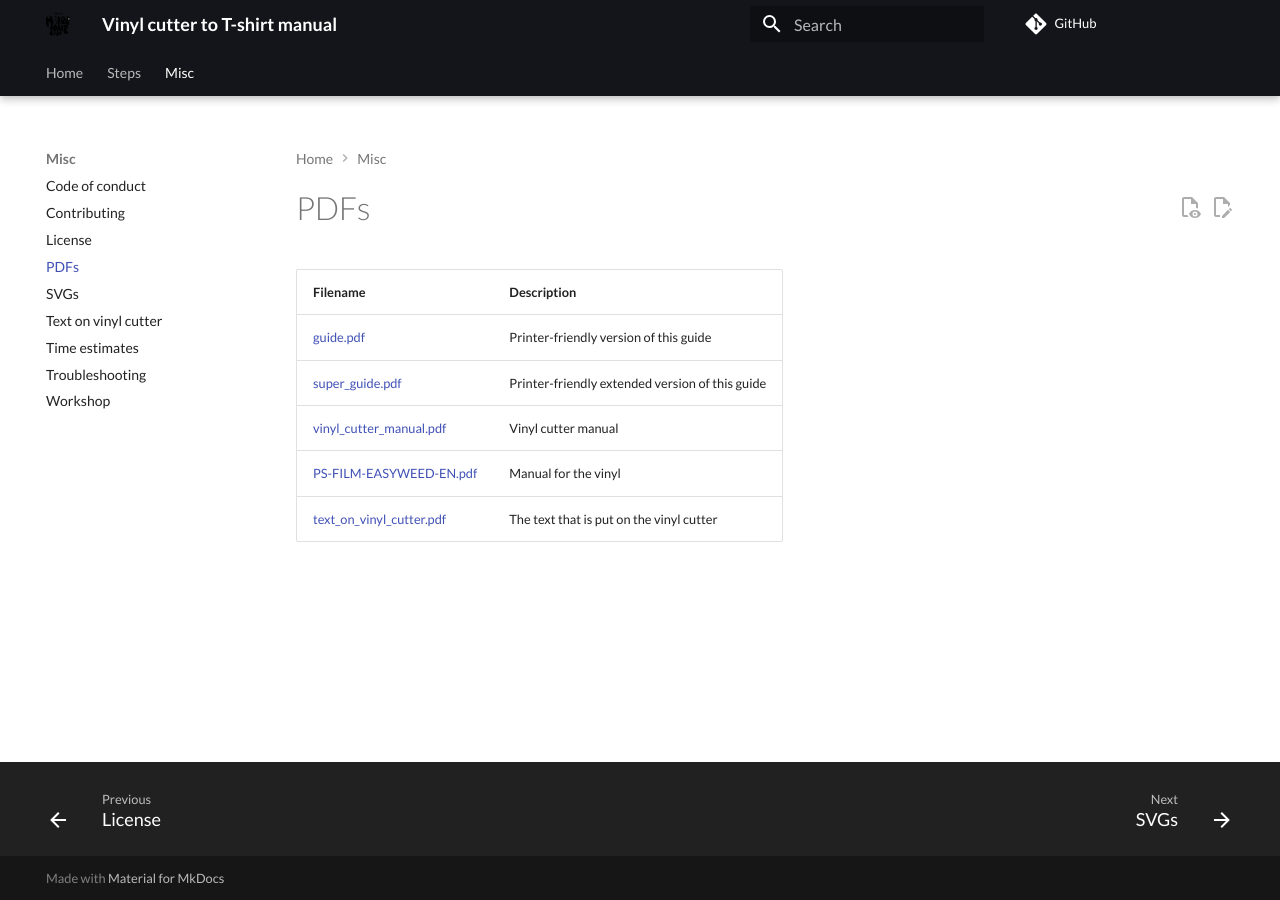
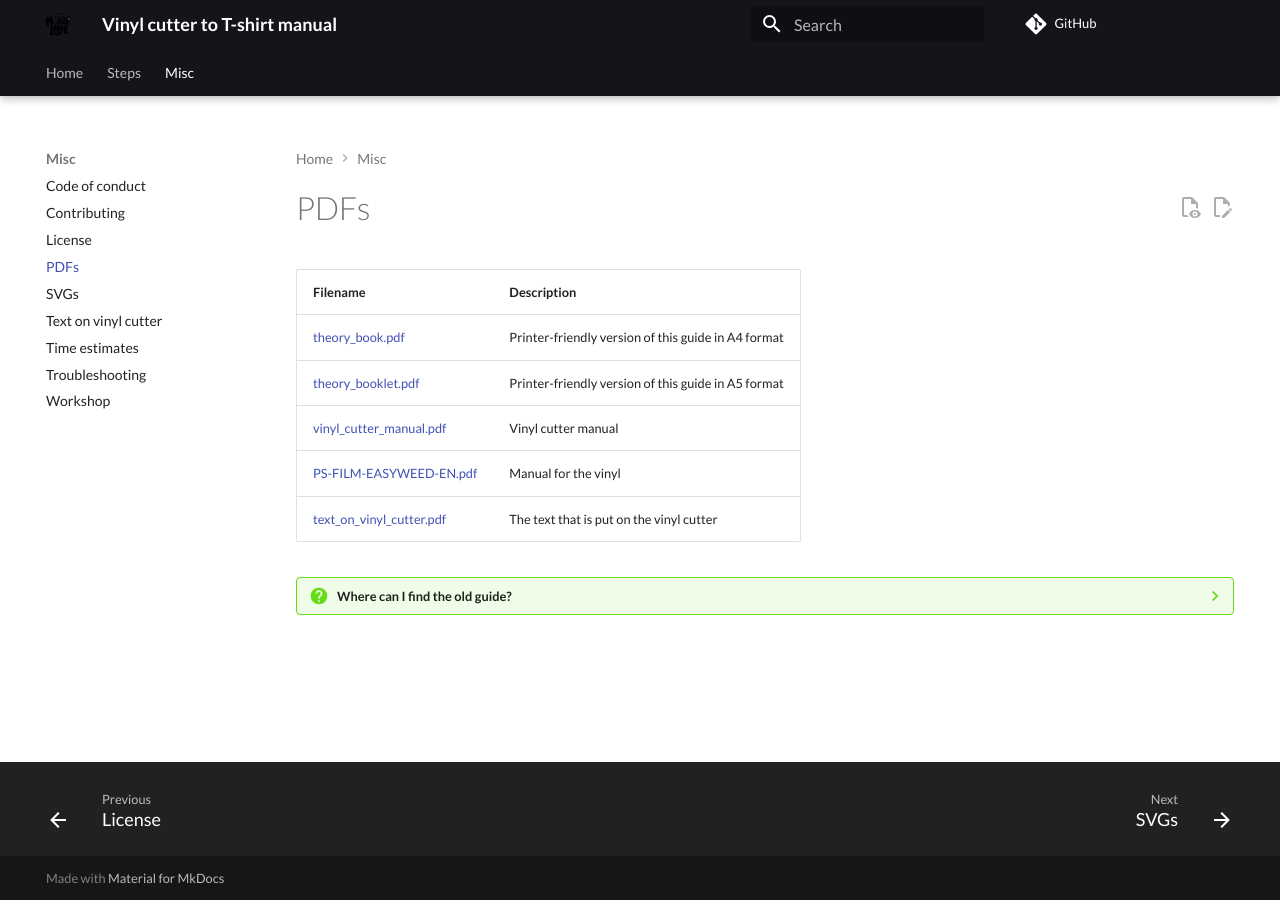
Before and after one commit to uppsala-makerspace/vevor_vinyl_cutter_to_t_shirt_manual, an MkDocs documentation site: the page built from docs/pdfs/README.md, in a window 1280 px wide. Built offline with MkDocs 1.6.1 and Material for MkDocs 9.7.7, drawn with Linux system fonts in a browser that asks for light colours; comment, search, counter and statistics services are not loaded.

Commit message:
Link to new guides

```diff
--- a/docs/pdfs/README.md
+++ b/docs/pdfs/README.md
@@ -11,8 +11,18 @@ tags:
 
 Filename|Description
 ----------------------------------------------------|----------------------------------------------------
-[guide.pdf](guide.pdf)                              |Printer-friendly version of this guide
-[super_guide.pdf](super_guide.pdf)                  |Printer-friendly extended version of this guide
+[theory_book.pdf](theory_book.pdf)                  |Printer-friendly version of this guide in A4 format
+[theory_booklet.pdf](theory_booklet.pdf)            |Printer-friendly version of this guide in A5 format
 [vinyl_cutter_manual.pdf](vinyl_cutter_manual.pdf)  |Vinyl cutter manual
 [PS-FILM-EASYWEED-EN.pdf](PS-FILM-EASYWEED-EN.pdf)  |Manual for the vinyl
 [text_on_vinyl_cutter.pdf](text_on_vinyl_cutter.pdf)|The text that is put on the vinyl cutter
+
+
+???- question "Where can I find the old guide?"
+
+    Here:
+
+    Filename|Description
+    ----------------------------------------------------|----------------------------------------------------
+    [guide.pdf](guide.pdf)                              |Printer-friendly version of this guide
+    [super_guide.pdf](super_guide.pdf)                  |Printer-friendly extended version of this guide
```
